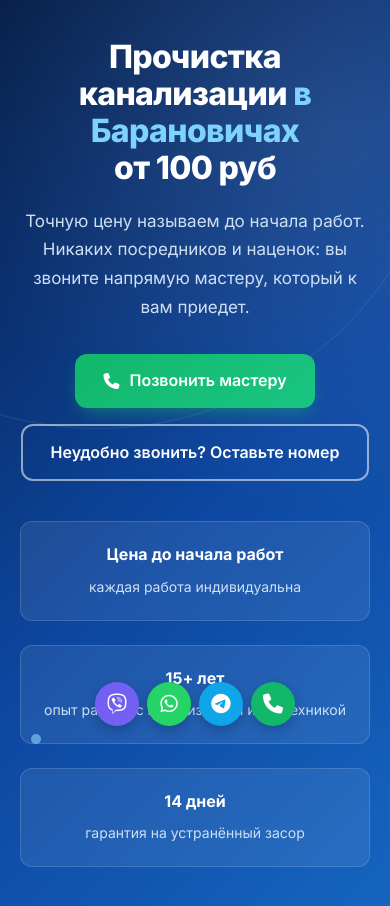
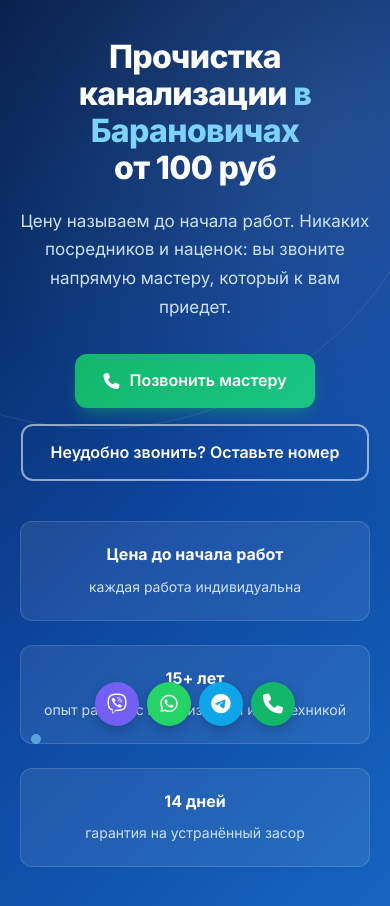
Before and after one commit to Eugene4190/stepanych-snapshot, a Django app: page /prochistka-kanalizatsii/ in a window 390 px wide. Shown: the part 108-1014 px from the top of the page. Run offline with Django 5.2, Linux system fonts and the light colour scheme; data that the repository does not hold is empty.

Commit message:
Drop exact-price-by-phone promises, trim hub FAQ

```diff
--- a/app_home/views.py
+++ b/app_home/views.py
@@ -43,7 +43,7 @@ def region(request, slug):
     if not item:
         raise Http404
     faq = [
-        {'q': f"Сколько стоит выезд в {item['acc']}?", 'a': f"{item['name']} — примерно {item['km']} км от Барановичей. Стоимость выезда зависит от расстояния и объёма работ: цену называем по телефону, до начала работ."},
+        {'q': f"Сколько стоит выезд в {item['acc']}?", 'a': f"{item['name']} — примерно {item['km']} км от Барановичей. Стоимость выезда зависит от расстояния и объёма работ: итоговую цену называем до начала работ."},
         {'q': f"Как быстро вы приезжаете в {item['acc']}?", 'a': 'По договорённости, обычно в течение одного-двух дней. Аварийные случаи — по созвону, стараемся приехать быстрее.'},
         {'q': 'Какие работы вы выполняете на выезде?', 'a': 'Прочистка канализации и устранение засоров, а также сантехнические работы: смесители, сифоны, унитазы, подводка, стояки, отопление, водопровод.'},
     ]
@@ -60,7 +60,7 @@ def region_service(request, slug, service):
     if not item or not meta:
         raise Http404
     faq = meta['faq'][:3] + [
-        {'q': f"Сколько стоит выезд в {item['acc']}?", 'a': f"{item['name']} — примерно {item['km']} км от Барановичей. Стоимость выезда зависит от расстояния и объёма работ: цену называем по телефону, до начала работ."},
+        {'q': f"Сколько стоит выезд в {item['acc']}?", 'a': f"{item['name']} — примерно {item['km']} км от Барановичей. Стоимость выезда зависит от расстояния и объёма работ: итоговую цену называем до начала работ."},
         {'q': f"Как быстро вы приезжаете в {item['acc']}?", 'a': 'По договорённости, обычно в течение одного-двух дней. Аварийные случаи — по созвону, стараемся приехать быстрее.'},
     ]
     crumbs = [
--- a/templates/partials/footer.html
+++ b/templates/partials/footer.html
@@ -31,7 +31,7 @@
             </div>
         </div>
         <div class="container footer__bottom">
-            <div>© 2026 ИП Молчан Ю.С. Цены на сайте не являются публичной офертой — точную стоимость уточняйте по телефону.</div>
+            <div>© 2026 ИП Молчан Ю.С. Цены на сайте не являются публичной офертой — итоговую стоимость определяем до начала работ.</div>
             <div class="footer__links">
                 <a href="/">Степаныч — все услуги</a> · <a href="/prochistka-kanalizatsii/">Прочистка</a> · <a href="/santekhnicheskie-raboty/">Сантехработы</a> · <a href="/santehnik/">Регионы выездов</a>
             </div>
--- a/templates/prochistka.html
+++ b/templates/prochistka.html
@@ -11,7 +11,7 @@
     <div class="container hero__container">
         <div class="hero__content">
             <h1 class="hero__title">Прочистка канализации <span class="hero__accent">в Барановичах</span><br>от 100 руб</h1>
-            <p class="hero__subtitle">Точную цену называем до начала работ. Никаких посредников и наценок: вы звоните напрямую мастеру, который к вам приедет.</p>
+            <p class="hero__subtitle">Цену называем до начала работ. Никаких посредников и наценок: вы звоните напрямую мастеру, который к вам приедет.</p>
             <div class="hero__buttons">
                 <a href="tel:{{ site_phone }}" class="btn btn--primary"><i class="fas fa-phone"></i> Позвонить мастеру</a>
                 <a href="#order" class="btn btn--outline">Неудобно звонить? Оставьте номер</a>
--- a/templates/region.html
+++ b/templates/region.html
@@ -11,7 +11,7 @@
     <div class="container hero__container">
         <div class="hero__content">
             <h1 class="hero__title">Прочистка канализации и сантехработы <span class="hero__accent">в {{ region.name_prep }}</span></h1>
-            <p class="hero__subtitle">{{ region.note }} Расстояние от Барановичей — около {{ region.km }} км, стоимость выезда называем по телефону до начала работ.</p>
+            <p class="hero__subtitle">{{ region.note }} Расстояние от Барановичей — около {{ region.km }} км, стоимость выезда называем до начала работ.</p>
             <div class="hero__buttons">
                 <a href="tel:{{ site_phone }}" class="btn btn--primary"><i class="fas fa-phone"></i> Позвонить мастеру</a>
                 <a href="#order" class="btn btn--outline">Неудобно звонить? Оставьте номер</a>
--- a/templates/region_service.html
+++ b/templates/region_service.html
@@ -92,7 +92,7 @@
         {% else %}
         <div class="price-line">{{ meta.price }}</div>
         {% endif %}
-        <p style="text-align: center; margin-top: 28px; color: var(--text-light);">{{ region.name }} — примерно {{ region.km }} км от Барановичей: стоимость выезда называем по телефону до начала работ. Также в {{ region.name_prep }}: <a href="/{{ meta.sibling }}/{{ region.slug }}/">{{ meta.sibling_name|lower }}</a>.</p>
+        <p style="text-align: center; margin-top: 28px; color: var(--text-light);">{{ region.name }} — примерно {{ region.km }} км от Барановичей: стоимость выезда называем до начала работ. Также в {{ region.name_prep }}: <a href="/{{ meta.sibling }}/{{ region.slug }}/">{{ meta.sibling_name|lower }}</a>.</p>
     </div>
 </section>
 
```
Also changed, not shown: app_home/seo.py (+4 -5 lines).
